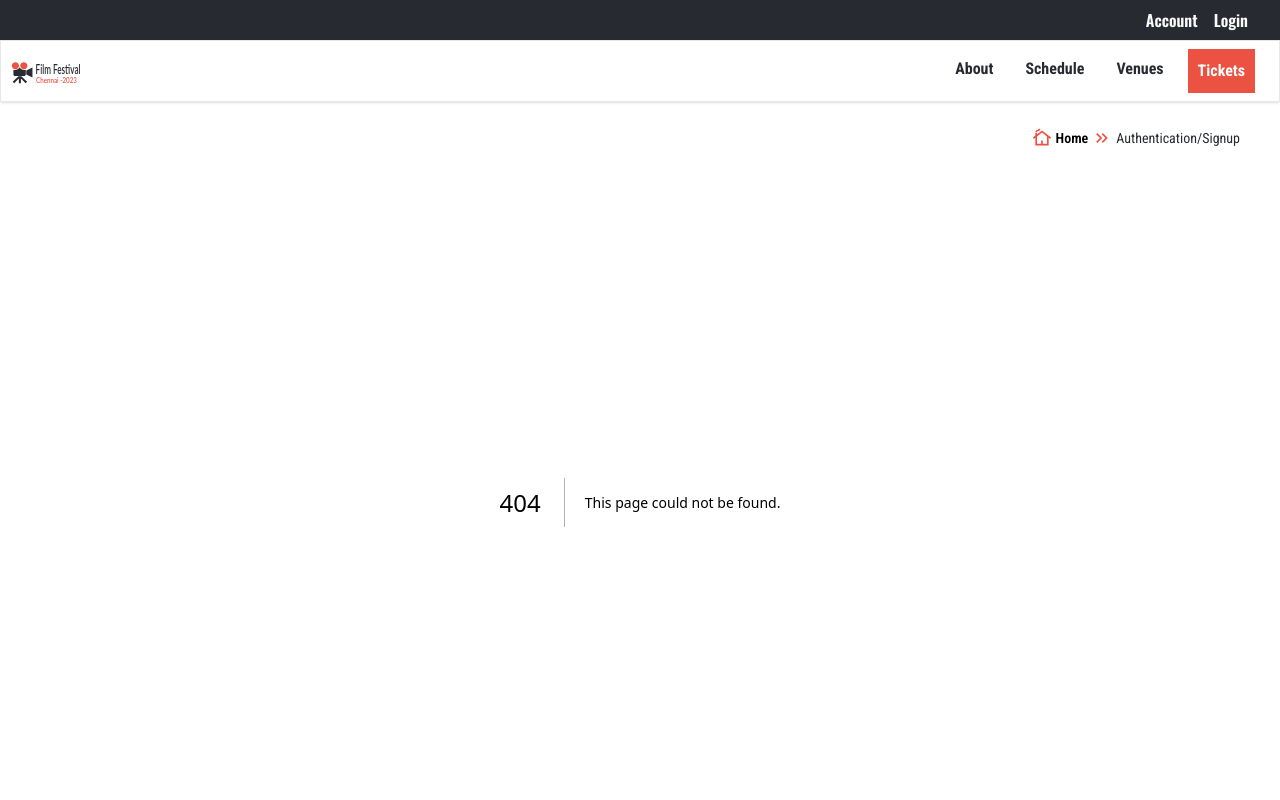
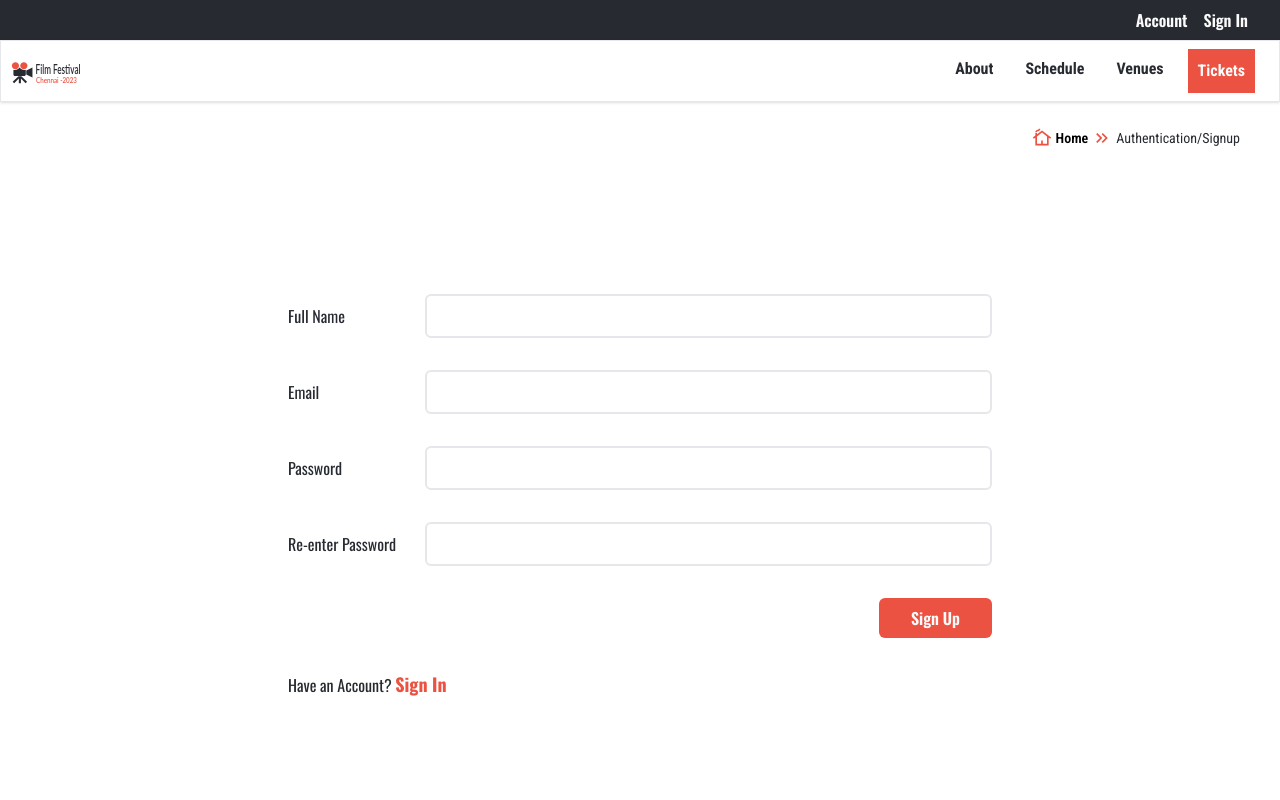
Before and after one commit to ram1117/filmfestival-v2-fe, a Next.js app: page /authentication/signup in a window 1280 px wide. Before the commit this address had no page. Shown: the top 800 px of the page. Built offline with nearby package versions, Linux system fonts and the light colour scheme.

Commit message:
add signin and sign up pages and forms

```diff
--- a/src/app/authentication/layout.tsx
+++ b/src/app/authentication/layout.tsx
@@ -3,7 +3,9 @@ interface LayoutProps {
 }
 
 const Layout = ({ children }: LayoutProps) => (
-  <section className="min-h-[80vh] max-w-[1024px]">{children}</section>
+  <section className="min-h-[50vh] max-w-[768px] mx-auto my-16 md:my-32 p-8 text-text-secondary font-oswald">
+    {children}
+  </section>
 );
 
 export default Layout;
--- /dev/null
+++ b/src/app/authentication/signin/page.tsx
@@ -0,0 +1,45 @@
+"use client";
+import InputField from "@/atoms/InputField";
+import FormSubmitButton from "@/atoms/FormSubmitButton";
+import Link from "next/link";
+
+const SignInPage = () => {
+  return (
+    <div className="">
+      <form className="mb-8">
+        <InputField
+          label="Email"
+          type="email"
+          id="email"
+          name="email"
+          labelClass="w-full lg:w-1/6"
+          inputClass="w-full lg:w-5/6"
+          containerClass="lg:gap-6 items-center"
+          required
+        />
+        <InputField
+          label="Password"
+          type="password"
+          id="password"
+          name="password"
+          labelClass="w-full lg:w-1/6"
+          inputClass="w-full lg:w-5/6"
+          containerClass="lg:gap-6 items-center"
+          required
+        />
+        <FormSubmitButton buttonText="Sign In" pendingText="Signing In ..." />
+      </form>
+      <h2>
+        Don&apos;t have an Account?{" "}
+        <Link
+          href="/authentication/signup"
+          className="text-custom-red font-bold text-lg"
+        >
+          Sign Up
+        </Link>
+      </h2>
+    </div>
+  );
+};
+
+export default SignInPage;
--- /dev/null
+++ b/src/app/authentication/signup/page.tsx
@@ -0,0 +1,65 @@
+"use client";
+import InputField from "@/atoms/InputField";
+import FormSubmitButton from "@/atoms/FormSubmitButton";
+import Link from "next/link";
+
+const SignUpPage = () => {
+  return (
+    <div className="">
+      <form className="mb-8">
+        <InputField
+          label="Full Name"
+          type="text"
+          id="fullname"
+          name="fullname"
+          labelClass="w-full lg:w-1/6"
+          inputClass="w-full lg:w-5/6"
+          containerClass="lg:gap-6 items-center"
+          required
+        />
+        <InputField
+          label="Email"
+          type="email"
+          id="email"
+          name="email"
+          labelClass="w-full lg:w-1/6"
+          inputClass="w-full lg:w-5/6"
+          containerClass="lg:gap-6 items-center"
+          required
+        />
+        <InputField
+          label="Password"
+          type="password"
+          id="password"
+          name="password"
+          labelClass="w-full lg:w-1/6"
+          inputClass="w-full lg:w-5/6"
+          containerClass="lg:gap-6 items-center"
+          required
+        />
+        <InputField
+          label="Re-enter Password"
+          type="password"
+          id="password1"
+          name="password1"
+          labelClass="w-full lg:w-1/6"
+          inputClass="w-full lg:w-5/6"
+          containerClass="lg:gap-6 items-center"
+          required
+        />
+        <FormSubmitButton buttonText="Sign Up" pendingText="Signing Up ..." />
+      </form>
+      <h2>
+        Have an Account?{" "}
+        <Link
+          href="/authentication/signin"
+          className="text-custom-red font-bold text-lg"
+        >
+          Sign In
+        </Link>
+      </h2>
+    </div>
+  );
+};
+
+export default SignUpPage;
--- a/src/atoms/FormSubmitButton.tsx
+++ b/src/atoms/FormSubmitButton.tsx
@@ -16,12 +16,14 @@ const FormSubmitButton = ({
   const { pending } = useFormStatus();
 
   return (
+    <div className="w-full flex justify-end my-4 lg:my-8">
       <button
         type="submit"
         className={`${className} bg-custom-red px-8 py-2 rounded-md text-text-primary font-semibold`}
       >
         {pending ? pendingText : buttonText}
       </button>
+    </div>
   );
 };
 
--- a/src/atoms/InputField.tsx
+++ b/src/atoms/InputField.tsx
@@ -22,7 +22,9 @@ const InputField = ({
   readonly = false,
   required = false,
 }: InputFieldProps) => (
-  <div className={`${containerClass} flex gap-2 lg:gap-4 flex-col lg:flex-row`}>
+  <div
+    className={`${containerClass} flex gap-2 lg:gap-4 flex-col lg:flex-row my-4 lg:my-8`}
+  >
     <label htmlFor={id} className={`${labelClass}`}>
       {label}
     </label>
@@ -31,7 +33,7 @@ const InputField = ({
       name={name}
       readOnly={readonly}
       type={type}
-      className={`${inputClass} border rounded-md p-2`}
+      className={`${inputClass} border-2 rounded-md p-2`}
       required={required}
     />
   </div>
--- a/src/components/navbar/MenuBar.tsx
+++ b/src/components/navbar/MenuBar.tsx
@@ -6,7 +6,9 @@ const MenuBar = () => (
       <li>
         <Link href="/account">Account</Link>
       </li>
-      <li>Login</li>
+      <li>
+        <Link href="/authentication/signin">Sign In</Link>
+      </li>
     </ul>
   </nav>
 );
--- a/src/components/ticketspage/events/EventBookingForm.tsx
+++ b/src/components/ticketspage/events/EventBookingForm.tsx
@@ -8,7 +8,7 @@ const EventBookingForm = () => (
     <InputField
       label="Full Name"
       type="text"
-      id="fulname"
+      id="fullname"
       name="fullname"
       labelClass="w-full lg:w-1/6"
       inputClass="w-full lg:w-5/6 bg-slate-100"
```
Lines whose indentation alone changed are shown as unchanged.
